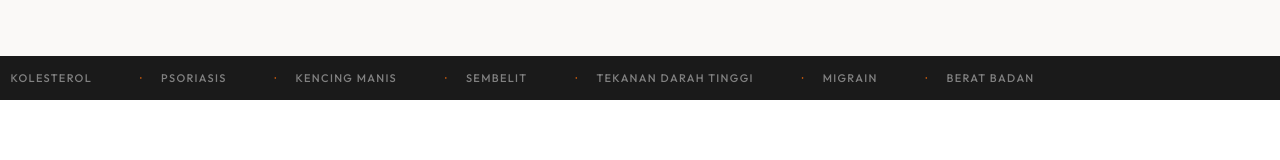
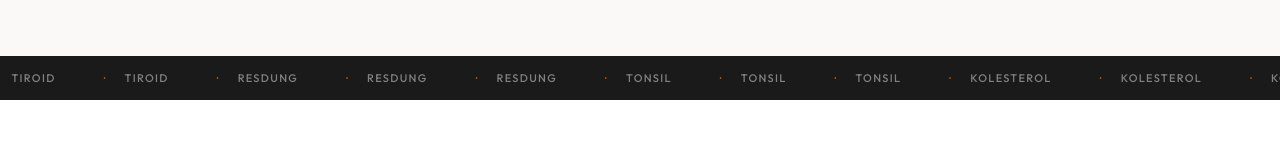
Before and after one commit to idrisjohari/biovco-website, a React (Vite) app: page / in a window 1280 px wide. Shown: the part 727-887 px from the top of the page. Built offline with nearby package versions, Linux system fonts and the light colour scheme; the HTML template or start-up script is replaced by a standard one.

Commit message:
penyakit

```diff
--- a/src/App.tsx
+++ b/src/App.tsx
@@ -289,7 +289,7 @@ function DividerStrip() {
         animation: 'ticker 22s linear infinite',
         whiteSpace: 'nowrap',
       }}>
-        {['Tiroid', 'Resdung', 'Tonsil', 'Kolesterol', 'Psoriasis', 'Kencing Manis', 'Sembelit', 'Tekanan Darah Tinggi', 'Migrain', 'Berat Badan'].map((t, i) => (
+        {['Tiroid', 'Resdung', 'Tonsil', 'Kolesterol', 'Psoriasis', 'Kencing Manis', 'Sembelit', 'Tekanan Darah Tinggi', 'Migrain', 'Berat Badan'].flatMap(t => [t, t, t]).map((t, i) => (
           <span key={i} style={{
             fontFamily: F.sans,
             fontSize: 11,
@@ -302,7 +302,7 @@ function DividerStrip() {
           </span>
         ))}
       </div>
-      <style>{`@keyframes ticker{0%{transform:translateX(0)}100%{transform:translateX(-99.99%)}}`}</style>
+      <style>{`@keyframes ticker{0%{transform:translateX(0)}100%{transform:translateX(-33.33%)}}`}</style>
     </div>
   )
 }
```
